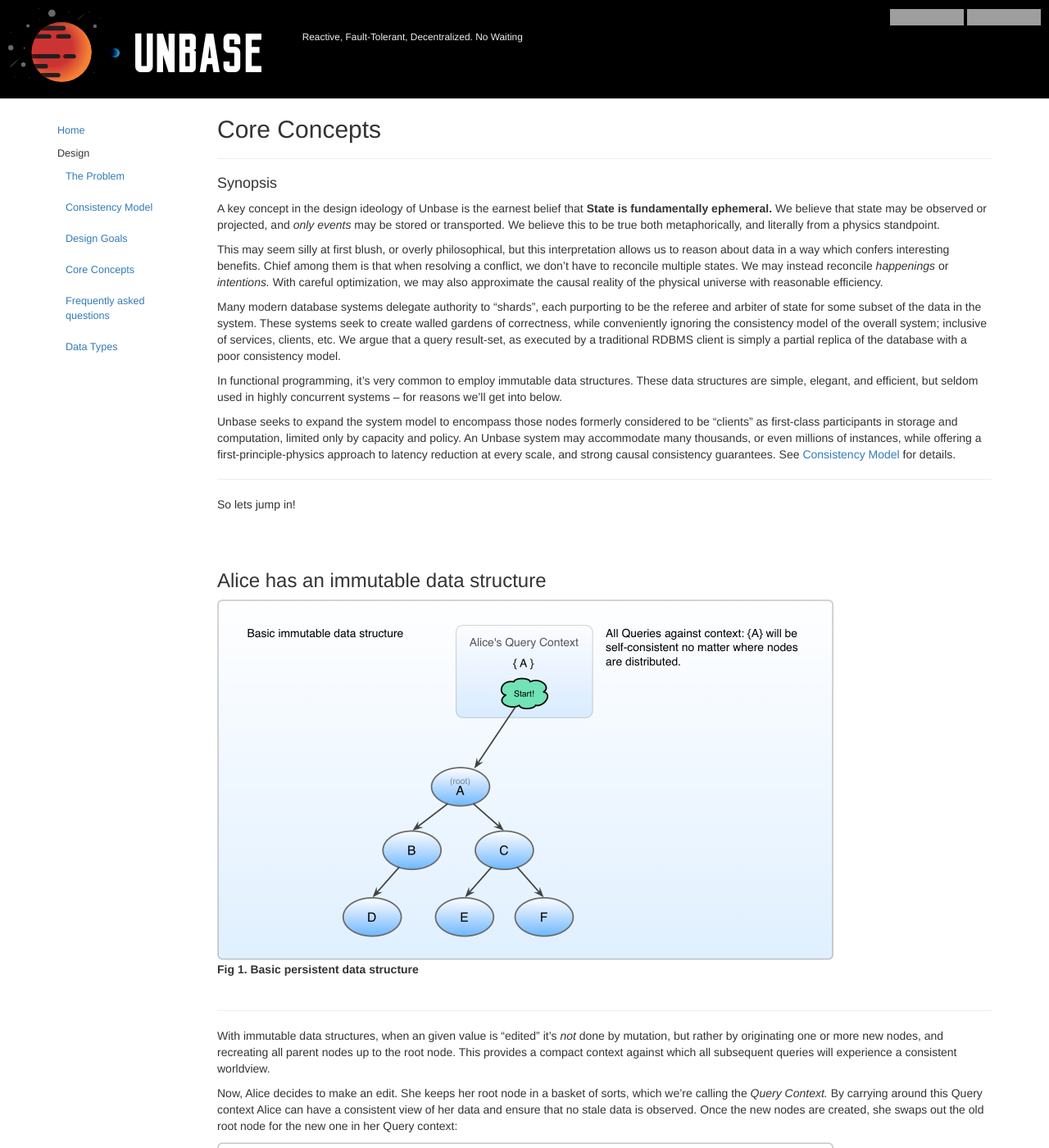
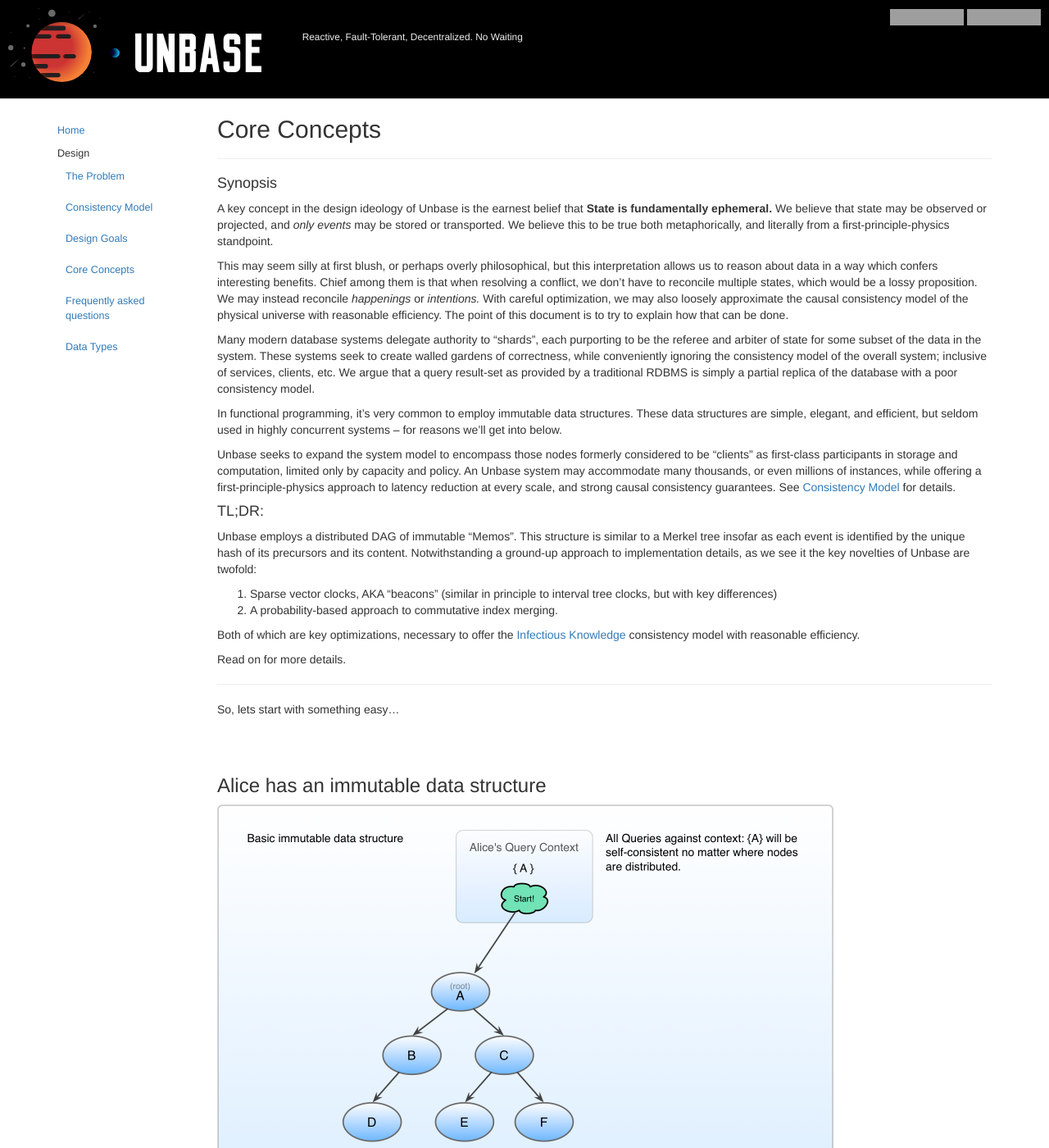
Before and after one commit to mindbeam/unbase, a Jekyll site: the page built from docs/design/core-concepts.md, in a window 1280 px wide and 1400 px high. Shown: the whole window at 82% size. Built offline with Jekyll 4.4.1, drawn with Linux system fonts in a browser that asks for light colours; some of the changed text lies outside the part shown; grey boxes are pictures that could not be loaded.

Commit message:
added TLDR section

```diff
--- a/docs/design/core-concepts.md
+++ b/docs/design/core-concepts.md
@@ -8,22 +8,30 @@
 #### Synopsis
 
 A key concept in the design ideology of Unbase is the earnest belief that **State is fundamentally ephemeral.**
-We believe that state may be observed or projected, and *only events* may be stored or transported. We believe this to be true both metaphorically, and literally from a physics standpoint.
+We believe that state may be observed or projected, and *only events* may be stored or transported. We believe this to be true both metaphorically, and literally from a first-principle-physics standpoint.
 
-This may seem silly at first blush, or overly philosophical, but this interpretation allows us to reason about data in a way which confers interesting benefits.
-Chief among them is that when resolving a conflict, we don't have to reconcile multiple states. We may instead reconcile *happenings* or *intentions.*
-With careful optimization, we may also approximate the causal reality of the physical universe with reasonable efficiency.
+This may seem silly at first blush, or perhaps overly philosophical, but this interpretation allows us to reason about data in a way which confers interesting benefits. Chief among them is that when resolving a conflict, we don't have to reconcile multiple states, which would be a lossy proposition. We may instead reconcile *happenings* or *intentions.* With careful optimization, we may also loosely approximate the causal consistency model of the physical universe with reasonable efficiency. The point of this document is to try to explain how that can be done.
 
-Many modern database systems delegate authority to "shards", each purporting to be the referee and arbiter of state for some subset of the data in the system.
-These systems seek to create walled gardens of correctness, while conveniently ignoring the consistency model of the overall system; inclusive of services, clients, etc. We argue that a query result-set, as executed by a traditional RDBMS client is simply a partial replica of the database with a poor consistency model.
+Many modern database systems delegate authority to "shards", each purporting to be the referee and arbiter of state for some subset of the data in the system. These systems seek to create walled gardens of correctness, while conveniently ignoring the consistency model of the overall system; inclusive of services, clients, etc. We argue that a query result-set as provided by a traditional RDBMS is simply a partial replica of the database with a poor consistency model.
 
 In functional programming, it's very common to employ immutable data structures. These data structures are simple, elegant, and efficient, but seldom used in highly concurrent systems – for reasons we'll get into below.
 
 Unbase seeks to expand the system model to encompass those nodes formerly considered to be "clients" as first-class participants in storage and computation, limited only by capacity and policy. An Unbase system may accommodate many thousands, or even millions of instances, while offering a first-principle-physics approach to latency reduction at every scale, and strong causal consistency guarantees. See [Consistency Model](consistency-model) for details.
 
+#### TL;DR:
+
+Unbase employs a distributed DAG of immutable "Memos". This structure is similar to a Merkel tree insofar as each event is identified by the unique hash of its precursors and its content. Notwithstanding a ground-up approach to implementation details, as we see it the key novelties of Unbase are twofold:
+
+1. Sparse vector clocks, AKA "beacons" (similar in principle to interval tree clocks, but with key differences)
+2. A probability-based approach to commutative index merging.
+
+Both of which are key optimizations, necessary to offer the [Infectious Knowledge](consistency-model) consistency model with reasonable efficiency.
+
+Read on for more details.
+
 ----
 
-So lets jump in!
+So, lets start with something easy...
 
 <br>
 <br>
@@ -144,6 +152,7 @@
 **FIG 8. Initially, we skip the creation of parent memos, and simply add new leaf memos to the context.**
 <br>
 
+Hey wait, this just brings us right back to the context expansion problem again.
 
 
 #### Challenge #3 – Distributed merging
```
